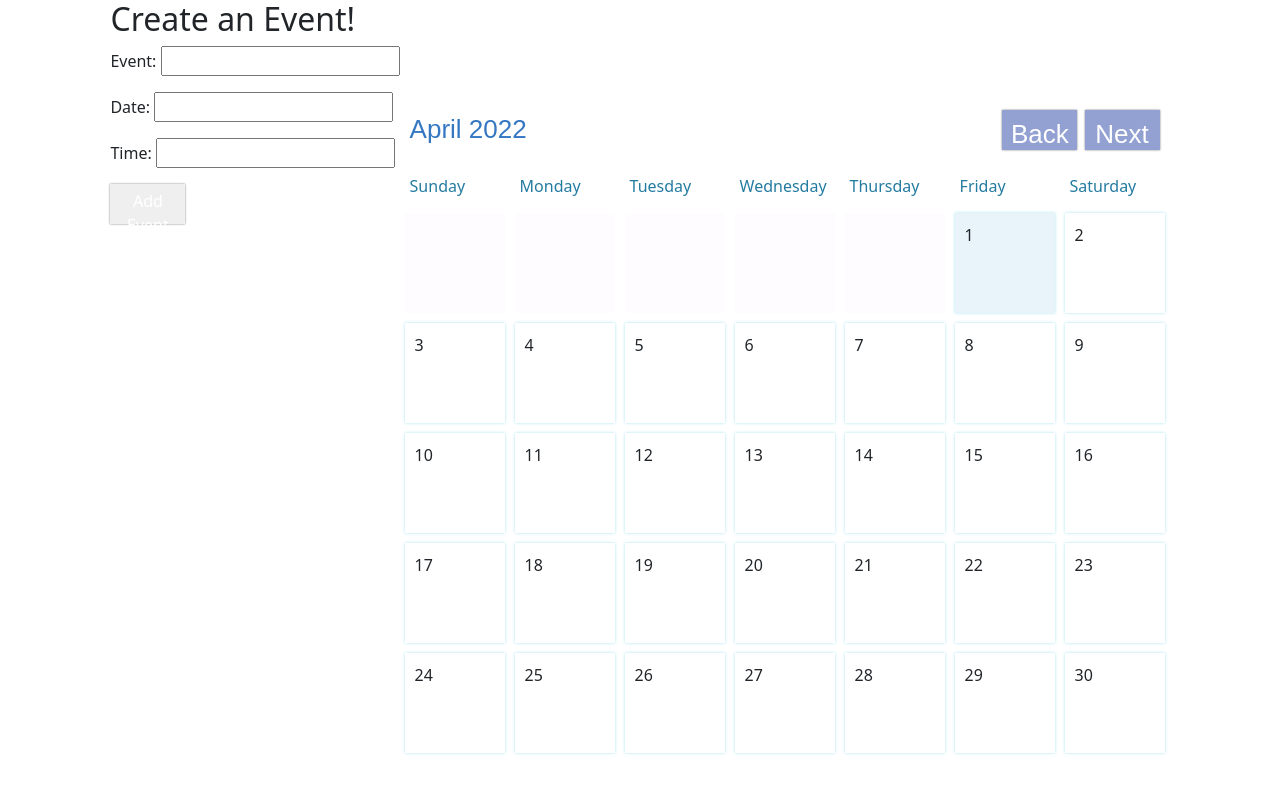
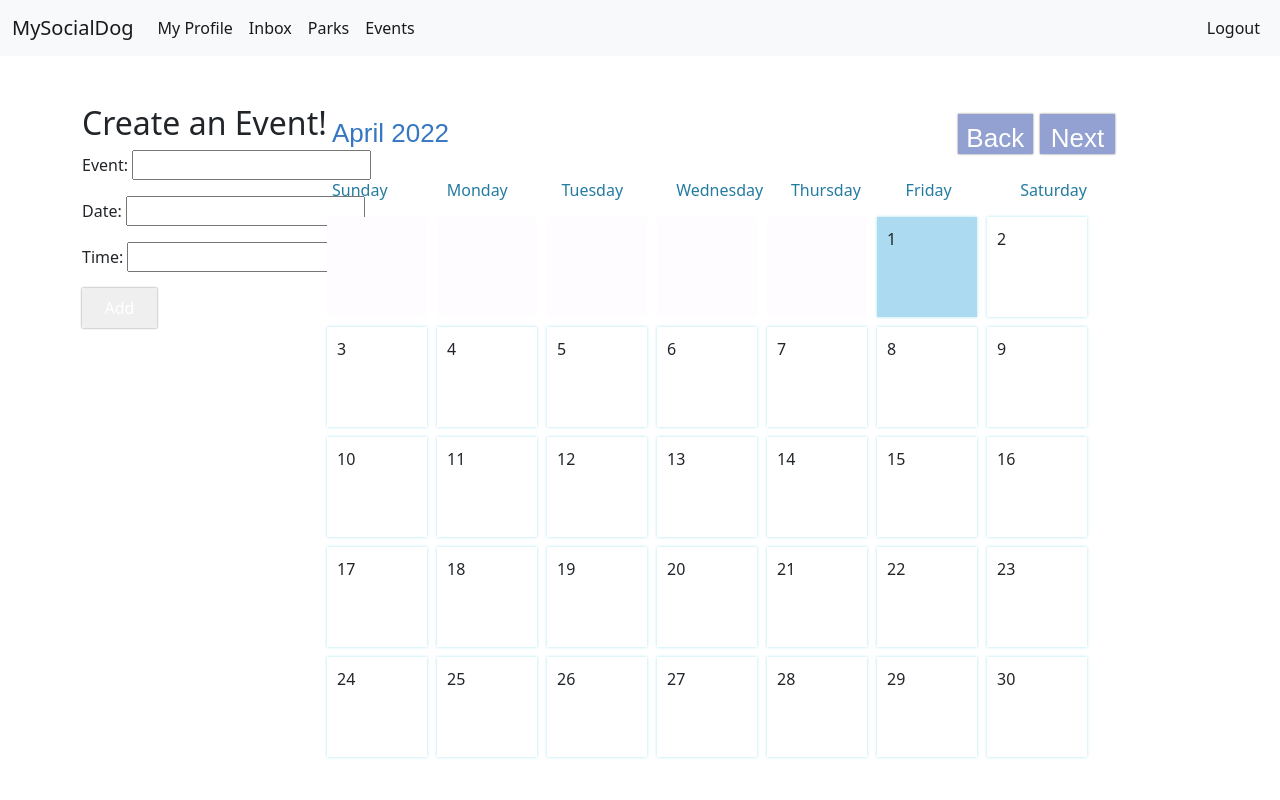
Before and after one commit to BeatrizNiemeyer/My-Social-Dog-Project, a Flask app: page /calendar in a window 1280 px wide. Run offline with Flask 2, Linux system fonts and the light colour scheme; data that the repository does not hold is empty.

Commit message:
calendar

```diff
--- a/crud.py
+++ b/crud.py
@@ -203,10 +203,10 @@ def check_hash_password(password, hash):
 
     return False
 
-def create_event(user_id, event_body, event_date, event_date_str, event_time):
+def create_event(user_id, event_body, event_date_str, event_time,  event_time_str):
     """Create and return a new user."""
 
-    event = Event(user_id=user_id, event_body=event_body, event_date=event_date, event_date_str=event_date_str, event_time=event_time)
+    event = Event(user_id=user_id, event_body=event_body, event_date_str=event_date_str, event_time=event_time,  event_time_str=event_time_str)
 
     return event
 
@@ -219,7 +219,7 @@ def get_event_by_id(user_id):
 
 def sort_list_by_time(list_of_times):
     """ sort list by time """
-    sorted_time = sorted(list_of_times, key=lambda every_item: every_item[2])
+    sorted_time = sorted(list_of_times, key=lambda every_item: every_item.event_time)
 
     return sorted_time
 
--- a/model.py
+++ b/model.py
@@ -70,9 +70,9 @@ class Event(db.Model):
     event_id = db.Column(db.Integer, autoincrement=True, primary_key=True)
     user_id = db.Column(db.Integer, db.ForeignKey("users.user_id"))
     event_body = db.Column(db.String, nullable=False)
-    event_date = db.Column(db.DateTime, nullable=False)
     event_date_str = db.Column(db.String, nullable=False)
     event_time = db.Column(db.Time, nullable=False)
+    event_time_str = db.Column(db.String, nullable=False)
 
     user = db.relationship("User", back_populates="events")
 
--- a/server.py
+++ b/server.py
@@ -427,27 +427,12 @@ def create_event():
 
     event_body = request.form.get('event_name')
     date_for_event = request.form.get('event_date') #string
-    time_for_event = request.form.get('event_time') #string and then convert to datetime
-    event_time = datetime.strptime(time_for_event, '%I:%M%p') #time in datetime
+    event_time_str = request.form.get('event_time') #string and then convert to datetime
+    event_time = datetime.strptime(event_time_str, '%I:%M%p') #time in datetime
 
-    event_date = datetime.strptime(date_for_event, '%m/%d/%Y') #03/31/2022 in datetime
-    print(event_date)
-    # time_for_event = request.form.get('event_time')
-    print("************************")
-    print("************************")
-    print("************************")
-
-    print(event_time)
-    # # time_for_event = request.form.get('event_date')
-
-    # event_time = datetime.strptime(time_for_event, '%I:%M%p').time() #1:33PM
-    # print(type(event_time))
-
-
-    event = crud.create_event(user_id, event_body, event_date, date_for_event, event_time)
+    event = crud.create_event(user_id, event_body, date_for_event, event_time,  event_time_str)
     db.session.add(event)
     db.session.commit()
-    flash('Your event was created!')
 
     return redirect('/calendar')
 
@@ -463,40 +448,17 @@ def get_user_events():
     events = crud.get_event_by_id(user_id)
     print(events)
 
+    sorted_events = crud.sort_list_by_time(events)
+
+    dict_events ={}
 
 
-    dict_events ={}
-    list_events = []
-
-    for event in events:
-        dict_events[event.event_id] = []
-        dict_events[event.event_id].append(event.event_date_str)
-        dict_events[event.event_id].append(event.event_body)
-        dict_events[event.event_id].append(event.event_date)
-        dict_events[event.event_id].append(event.event_time)
-
-
-
-    # for key, value in sorted(dict_events.items(), key=lambda item: item[3])
-    dict(sorted(dict_events.items(), key=lambda item: item[3]))
-
-
-
-    #     result = [dict_date[revent.event_date] (event.event_body),
-    #     dict_date[revent.event_date] = event.event_date_st]x
-
-    # dict_events['event'] = list_events
-
-
-
-
-    print("************************")
-    print(dict_events)
-    print("************************")
-    print("************************")
-    print("************************")
-    print("************************")
-
+    for event in sorted_events:
+        str_event_id = "k_" + str(event.event_id)
+        dict_events[str_event_id] = []
+        dict_events[str_event_id].append(event.event_date_str)
+        dict_events[str_event_id].append(event.event_body)
+        dict_events[str_event_id].append(event.event_time_str)
 
     return jsonify(dict_events)
 
--- a/static/css/calendar.css
+++ b/static/css/calendar.css
@@ -1,7 +1,5 @@
 body {
-    display: flex;
     margin-top: 50px;
-    justify-content: center;
     background-color: rgb(242, 246, 248);
   }
   button {
@@ -27,9 +25,9 @@ body {
   #header button {
     background-color:#92a1d1;
   }
-  #container {
-    width: 770px;
-    margin-top: 100px;
+  #calendar-container {
+    margin-right:0px ;
+    width: 900px;
   }
   #weekdays {
     width: 100%;
@@ -37,7 +35,7 @@ body {
     color: #247BA0;
   }
   #weekdays div {
-    width: 110px;
+    width: 115px;
     padding: 10px;
   }
   #calendar {
@@ -61,68 +59,23 @@ body {
 
 
   .day + #currentDay {
-    background-color:#e8f4fa;
+    background-color:#abdaf1;
   }
-  .event {
-    font-size: 10px;
-    padding: 3px;
-    background-color: #58bae4;
-    color: white;
-    border-radius: 5px;
-    max-height: 55px;
-    overflow: hidden;
-  }
+
   .padding {
     cursor: default !important;
     background-color: #FFFCFF !important;
     box-shadow: none !important;
   }
-  #newEventModal, #deleteEventModal {
-    display: none;
-    z-index: 20;
-    padding: 25px;
-    background-color: #e8f4fa;
-    box-shadow: 0px 0px 3px black;
-    border-radius: 5px;
-    width: 350px;
-    top: 100px;
-    left: calc(50% - 175px);
-    position: absolute;
-    font-family: sans-serif;
-  }
-  #eventTitleInput {
-    padding: 10px;
-    width: 100%;
-    box-sizing: border-box;
-    margin-bottom: 25px;
-    border-radius: 3px;
-    outline: none;
-    border: none;
-    box-shadow: 0px 0px 3px gray;
-  }
-  #eventTitleInput.error {
-    border: 2px solid red;
-  }
-  #cancelButton, #deleteButton {
-    background-color: #d36c6c;
-  }
-  #saveButton, #closeButton {
-    background-color: #92a1d1;
-  }
-  #eventText {
-    font-size: 14px;
-  }
-  #modalBackDrop {
-    display: none;
-    top: 0px;
-    left: 0px;
-    z-index: 10;
-    width: 100vw;
-    height: 100vh;
-    position: absolute;
-    background-color: rgba(0,0,0,0.8);
+
+  .eventDay {
+    background-color:#ffd5d5;
   }
 
-  .eventDay {
-    background-color:#2b8ab9;
+  .margin {
+      margin-right: 0%;
   }
+
+  .event {
+      width: 300px;
+  }
--- a/static/js/calendar.js
+++ b/static/js/calendar.js
@@ -2,12 +2,14 @@ function gettingEventData(dayString, daySquare) {
     fetch("/get_event")
         .then(response => response.json())
         .then(responseJSON =>{
+            console.log(responseJSON)
             for (const [key, value] of Object.entries(responseJSON)) {
                 console.log(responseJSON[key][0]);
                 console.log(dayString);
 
                 if (responseJSON[key][0] === dayString){
                     daySquare.classList.add('eventDay');
+
                 }
             // console.log(responseJSON[key][0]) //if date is equal to that
             // console.log(responseJSON[key][1]) // this is the event
@@ -16,11 +18,20 @@ function gettingEventData(dayString, daySquare) {
 
 }
 
-
-
-
-
-
+function gettingTodayData(dayString) {
+    fetch("/get_event")
+        .then(response => response.json())
+        .then(responseJSON =>{
+            console.log(responseJSON)
+            for (const [key, value] of Object.entries(responseJSON)) {
+                if (responseJSON[key][0] === dayString){
+                    document.querySelector('#eventDay').innerHTML = `<di> Date: ${dayString}</div>`
+                    document.querySelector('#show-events').insertAdjacentHTML('beforeend', `<br><div> Event: ${responseJSON[key][1]}</div>
+                                                                                          <div> Time: ${responseJSON[key][2]}</div>` )
+                };
+            };
+        })
+        };
 
 
 let nav = 0; //each month we are looking at, if is 0, it means today's month!
@@ -79,14 +90,12 @@ function load() {
                     .then(response => response.json())
                     .then(responseJSON =>{
                         for (const [key, value] of Object.entries(responseJSON)) {
+
                             if (responseJSON[key][0] === dayString){
-                                document.querySelector('#eventDay').innerHTML = ` Date: ${dayString}`
+                                document.querySelector('#eventDay').innerHTML = `<di> Date: ${dayString}</div>`
                                 document.querySelector('#show-events').insertAdjacentHTML('beforeend', `<br><div> Event: ${responseJSON[key][1]}</div>
-                                                                                                            ` )
+                                                                                                        <div> Time: ${responseJSON[key][2]}</div>` )
                             };
-                        // console.log(responseJSON[key][0]) //if date is equal to that
-                        // console.log(responseJSON[key][1]) // this is the event
-                        // console.log(responseJSON[key][2]) // this is date and tim
                     }});
 
             })
@@ -96,7 +105,10 @@ function load() {
         }
 
         if (i - paddingDays === day && nav === 0){
-            daySquare.id = 'currentDay'
+            daySquare.id = 'currentDay';
+            gettingTodayData(dayString);
+
+
         }
 
     calendar.appendChild(daySquare);
--- a/templates/calendar.html
+++ b/templates/calendar.html
@@ -1,7 +1,6 @@
 <!doctype html>
 <html>
   <head>
-
     <meta charset="utf-8">
     <meta name="viewport" content="width=device-width">
     <title>
@@ -12,11 +11,44 @@
 
   </head>
     <body>
+        <nav class="navbar navbar-expand-lg navbar-light bg-light">
+        <div class="container-fluid">
+            <a class="navbar-brand" href="/all_profiles">MySocialDog</a>
+            <button class="navbar-toggler" type="button" data-bs-toggle="collapse" data-bs-target="#navbarSupportedContent" aria-controls="navbarSupportedContent" aria-expanded="false" aria-label="Toggle navigation">
+            <span class="navbar-toggler-icon"></span>
+            </button>
+            <div class="collapse navbar-collapse" id="navbarSupportedContent">
+            <ul class="navbar-nav me-auto mb-2 mb-lg-0">
+                <li class="nav-item">
+                <a class="nav-link active" aria-current="page" href="/profile">My Profile</a>
+                </li>
+                <li class="nav-item">
+                <a class="nav-link active" aria-current="page" href="/main_inbox">Inbox</a>
+                </li>
+                <li class="nav-item">
+                <a class="nav-link active" aria-current="page" href="/map">Parks</a>
+                </li>
+                <li class="nav-item">
+                    <a class="nav-link active" aria-current="page" href="/calendar">Events</a>
+                </li>
+            </ul>
 
+            <ul class="navbar-nav ">
+            <li class="nav-item">
+                <a class="nav-link active" aria-current="page" href="/logout">Logout</a>
+            </li>
+            </ul>
+            </div>
+        </div>
+        </nav>
+        <br>
+        <br>
 
-<div>
+        <div class="container">
+            <div class="row">
+                <div class="col-1">
 
-    <form action="/create_event" method="POST">
+                    <form action="/create_event" method="POST" class="event">
 
                         <h2>Create an Event!</h2>
                             <p>
@@ -24,25 +56,27 @@
                             </p>
 
                             <p>
-          Date: <input type="text" name="event_date">
+                            Date:  <input type="text" name="event_date">
                             </p>
 
                             <p>
-            Time: <input type="text" name="event_time">
+                                Time:  <input type="text" name="event_time">
                             </p>
 
-        <button id="event-button">Add Event </button>
-        <p>
+                            <button id="event-button">Add</button>
 
                     </form>
 
                     <br>
-<div id="eventDay"></div>
-<div id="show-events"></div>
+                    <br>
+                    <b><div id="eventDay" class="event"></div></b>
+                    <div id="show-events" class="event"></div>
+
                 </div>
 
+                    <div id="calendar-container" class="container">
 
-<div id="container">
+                        <div class="col-11">
 
                             <div id="header">
 
@@ -62,11 +96,18 @@
                                 <div>Thursday</div>
                                 <div>Friday</div>
                                 <div>Saturday</div>
+                            </div>
+
+                            <div id="calendar"></div>
 
                         </div>
-    <div id="calendar"></div>
+
+                    </div>
+            </div>
         </div>
 
+        <script src="/static/js/calendar.js"></script>
+        <script src="https://cdn.jsdelivr.net/npm/bootstrap@5.1.3/dist/js/bootstrap.bundle.min.js" integrity="sha384-ka7Sk0Gln4gmtz2MlQnikT1wXgYsOg+OMhuP+IlRH9sENBO0LRn5q+8nbTov4+1p" crossorigin="anonymous"></script>
 
-<script src="/static/js/calendar.js"></script>
     </body>
+</html>
```
Lines whose indentation alone changed are shown as unchanged.
